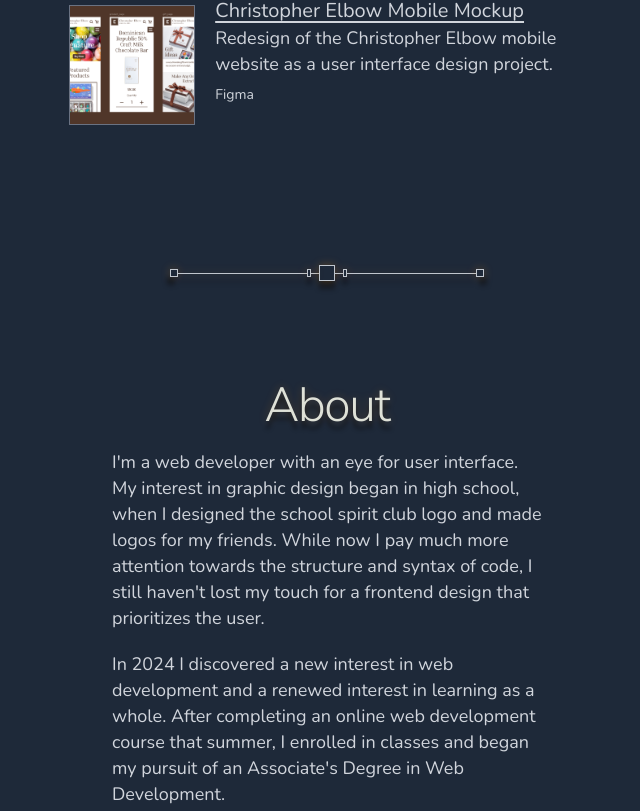
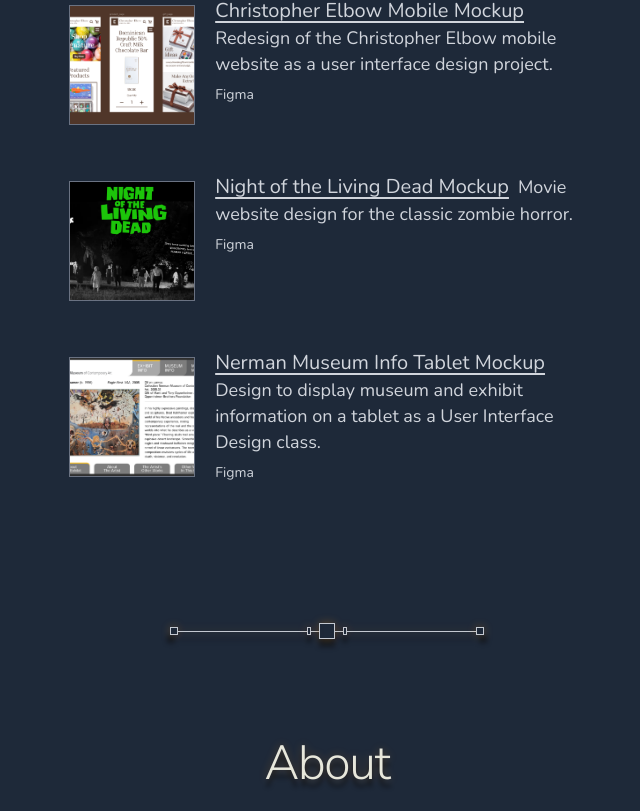
Before and after one commit to bathoele/portfolio-modern, a React (Vite) app: page / in a window 1280 px wide. Shown: the part 1473-2284 px from the top of the page, without its empty margins (313-953 px from the left). Built offline with nearby package versions, Linux system fonts and the light colour scheme.

Commit message:
Add NOTLD, nerman projects

```diff
--- a/src/ProjectsPage.jsx
+++ b/src/ProjectsPage.jsx
@@ -39,6 +39,20 @@
       tools: ["Figma"],
       links: ["https://www.figma.com/design/NshJhkBUlDTNCt2kTDyvOQ/WEB126-Mockup-Project?node-id=0-1&t=ok3pU5gcSbdnlRLT-1"],
     },
+    {
+      image: "NOTLD.png",
+      title: "Night of the Living Dead Mockup",
+      desc: "Movie website design for the classic zombie horror.",
+      tools: ["Figma"],
+      links: ["https://www.figma.com/design/VPFOYDZ9plnN2BsNnoalVk/Movie-Mockup-Project?node-id=0-1&t=3r9snpqARw1GmyOJ-1"],
+    },
+    {
+      image: "nerman.png",
+      title: "Nerman Museum Info Tablet Mockup",
+      desc: "Design to display museum and exhibit information on a tablet as a User Interface Design class.",
+      tools: ["Figma"],
+      links: ["https://www.figma.com/design/sM5kbgsVwdD7KAeJjHejRv/Museum-Interface-Design-Project?node-id=3-3&t=3r9snpqARw1GmyOJ-1"],
+    },
   ];
 
   return (
```
Also changed, not shown: src/assets/NOTLD.png (added), src/assets/nerman.png (added).
